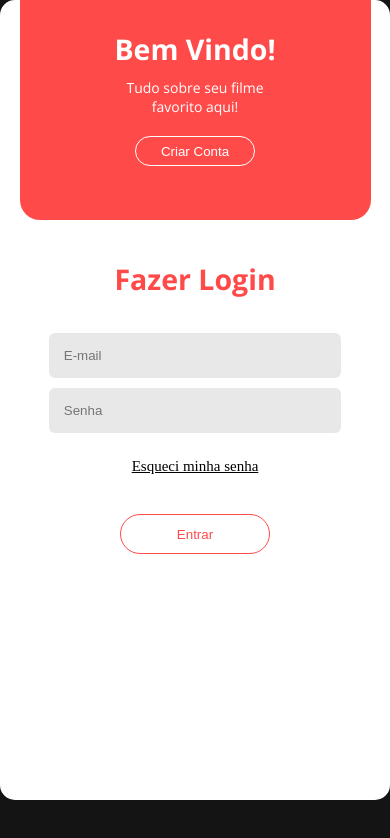
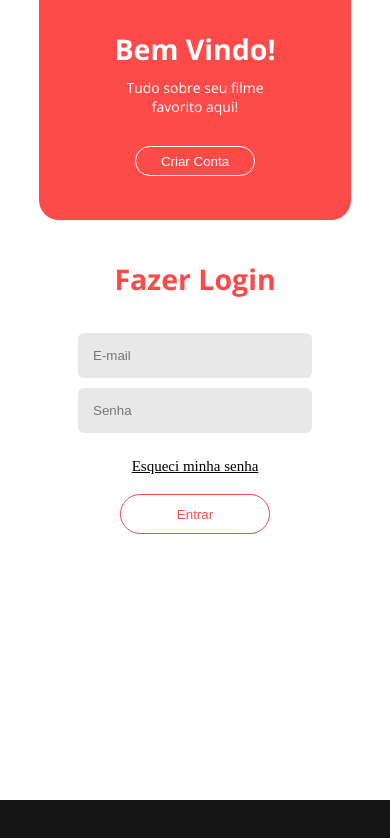
Before and after one commit to Lotussx/INFO.FLIX-Projeto-Integrador-, a plain HTML site: page index.html in a window 390 px wide. Drawn offline with nearby package versions, Linux system fonts and the light colour scheme.

Commit message:
Add files via upload

```diff
--- a/css/main.css
+++ b/css/main.css
@@ -8,17 +8,21 @@ body{
    background-color: #141414;
 }
 .box {
-    height: 500px;
-    width: 100%;
+    height: 700px;
+    width: 75%;
     display: flex;
     align-items: center;
+    position: relative;
+    margin-left: auto;
+    margin-right: auto;
     justify-content: center;
 }
 
 .cadastro_box{
    width: 80%;
-   height: 400px;
+   height: 450px;
    display: flex;
+
    border-radius: 15px;
    background-color: white;
 
@@ -31,7 +35,7 @@ body{
    background-color: #FF4A4A;
    border-radius: 15px 0 0 15px;
    text-align: center;
-   padding-top: 90px;
+   padding-top: 120px;
    align-items: center;
    justify-content: center;
 
@@ -41,7 +45,7 @@ body{
   color: white;
   font-family: 'Open Sans', sans-serif;
   padding-top: 10px;
-  padding-bottom: 20px;
+  padding-bottom: 30px;
   font-size: 14px;
 }
 .left_box .btn{
@@ -73,7 +77,7 @@ body{
    text-align: center;
    align-items: center;
    justify-content: center;
-   padding-top: 65px;
+   padding-top: 90px;
 }
 .formulario{
    display: flex;
@@ -110,7 +114,7 @@ input{
 
 }
 
-.right_box a {
+.esqueci-senha {
    display: block;
    font-size: 15px;
    padding-top: 20px;
--- a/css/responsive.css
+++ b/css/responsive.css
@@ -3,6 +3,7 @@
 
 .box{
    height: 800px;
+   width: 100%;
    flex-direction: column;
    align-items: start;
 
@@ -17,11 +18,12 @@ h1{
    background-color: white;
    flex-direction: column;
    align-items: center;
+   border-radius: 0;
 
 }
 
 .left_box{
-   width: 90%;
+   width: 80%;
    display: flex;
    flex-direction: column;
    height: 220px;
@@ -32,7 +34,7 @@ h1{
 
 
 .right_box{
-   width: 100%;
+   width: 80%;
    height: 200px;
    padding-top: 40px;
 }
```
